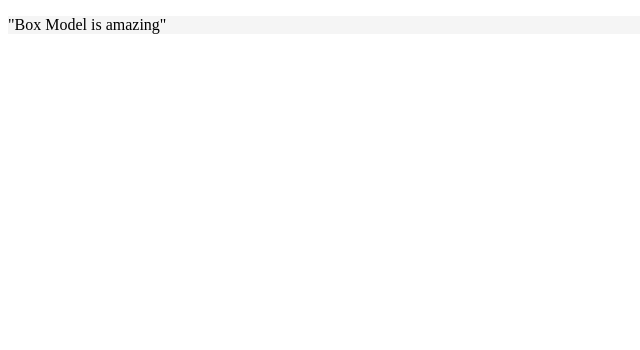
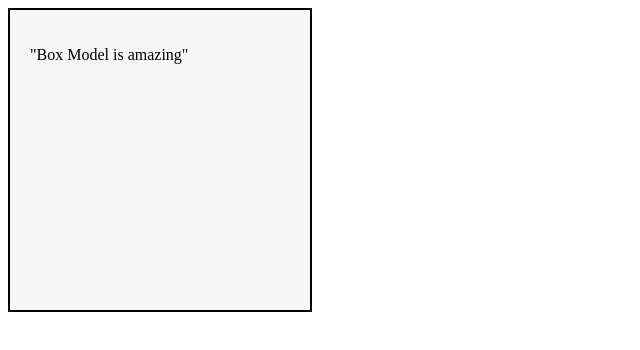
Before and after one commit to Path2Tech-CO/CSS-PTT-HW5, a plain HTML site: page index.html in a window 1280 px wide. Shown: the whole page, without its empty margins (0-640 px from the left). Drawn offline with Linux system fonts and the light colour scheme.

Commit message:
adding styling around box model: padding width height and border

```diff
--- a/styles.css
+++ b/styles.css
@@ -1,3 +1,9 @@
 .box-model{
     background-color: whitesmoke;
+    width: 280px;
+    height: 280px;
+    padding-left: 20px;
+    padding-top: 20px;
+    border: solid black 2px;
+
 }
```
